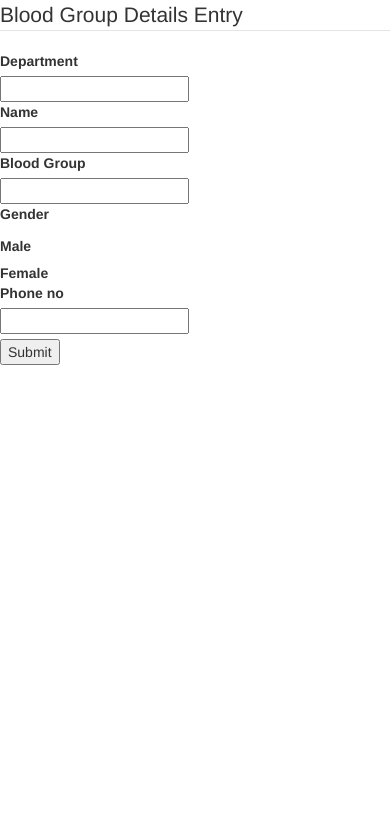
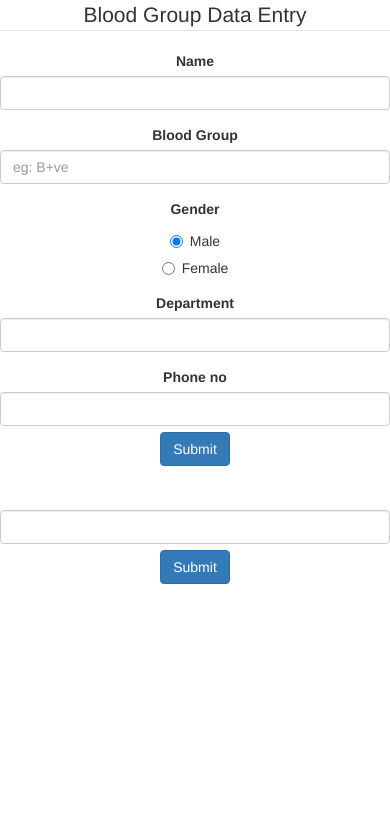
Before and after one commit to akshaynathr/BloodGroupSearchPortal, a Flask app: page /EnterDetails in a window 390 px wide. Shown: the top 828 px of the page. Run offline with Flask 2, Linux system fonts and the light colour scheme; some libraries are stand-ins or nearby versions.

Commit message:
Migrated to Bootstrap 3.0

```diff
--- a/app/templates/DetailsEntry.html
+++ b/app/templates/DetailsEntry.html
@@ -1,3 +1,4 @@
+<!DOCTYPE >
 <html>
 
 	<head>
@@ -8,76 +9,93 @@
  </head>
 
 
-	<body>
+	<body style="text-align:center">
 
-
-<form class="form-horizontal" method='post'>
+ <form class="form-horizontal" method="POST">
 <fieldset>
 
 <!-- Form Name -->
-<legend>Blood Group Details Entry</legend>
+<legend>Blood Group Data Entry</legend>
 
 <!-- Text input-->
-<div class="control-group">
-  <label class="control-label" for="dept">Department</label>
-  <div class="controls">
-    <input id="dept" name="dept" type="text" placeholder="" class="input-medium" required="">
+<div class="form-group">
+  <label class="col-md-4 control-label" for="textinput">Name</label>
+  <div class="col-md-4">
+  <input id="textinput" name="name" type="text" placeholder="" class="form-control input-md" required="">
 
   </div>
 </div>
 
 <!-- Text input-->
-<div class="control-group">
-  <label class="control-label" for="textinput">Name</label>
-  <div class="controls">
-    <input id="textinput" name="textinput" type="text" placeholder="" class="input-medium" required="">
+<div class="form-group">
+  <label class="col-md-4 control-label" for="group">Blood Group</label>
+  <div class="col-md-4">
+  <input id="group" name="group" type="text" placeholder="eg: B+ve" class="form-control input-md" required="">
+
+  </div>
+</div>
+
+<!-- Multiple Radios -->
+<div class="form-group">
+  <label class="col-md-4 control-label" for="gender">Gender</label>
+  <div class="col-md-4">
+  <div class="radio">
+    <label for="gender-0">
+      <input type="radio" name="gender" id="gender-0" value="1" checked="checked">
+      Male
+    </label>
+	</div>
+  <div class="radio">
+    <label for="gender-1">
+      <input type="radio" name="gender" id="gender-1" value="2">
+      Female
+    </label>
+	</div>
+  </div>
+</div>
+
+<!-- Text input-->
+<div class="form-group">
+  <label class="col-md-4 control-label" for="dept">Department</label>
+  <div class="col-md-4">
+  <input id="dept" name="dept" type="text" placeholder="" class="form-control input-md" required="">
 
   </div>
 </div>
 
 <!-- Text input-->
-<div class="control-group">
-  <label class="control-label" for="group">Blood Group</label>
-  <div class="controls">
-    <input id="group" name="group" type="text" placeholder="" class="input-small" required="">
+<div class="form-group">
+  <label class="col-md-4 control-label" for="phone">Phone no</label>
+  <div class="col-md-4">
+	  <input id="phone" name="phone" type="text" placeholder="" class="form-control input-md" required="">
+	  </div>
 
+<!-- Button -->
+<div class="form-group">
+  <label class="col-md-4 control-label" for="submit"></label>
+  <div class="col-md-4">
+    <button id="submit" name="submit" class="btn btn-primary">Submit</button>
   </div>
 </div>
 
-<!-- Multiple Radios -->
-<div class="control-group">
-  <label class="control-label" for="gender">Gender</label>
-  <div class="controls">
-    <label class="radio" for="gender-0">
-      <input type="radio" name="gender" id="gender-0" value="Male" checked="checked">
-      Male
-    </label>
-    <label class="radio" for="gender-1">
-      <input type="radio" name="gender" id="gender-1" value="Female">
-      Female
-    </label>
-  </div>
-</div>
-
-<!-- Text input-->
-<div class="control-group">
-  <label class="control-label" for="phone">Phone no</label>
-  <div class="controls">
-    <input id="phone" name="phone" type="text" placeholder="" class="input-medium" required="">
+</fieldset>
+</form>
+  <input id="phone" name="phone" type="text" placeholder="" class="form-control input-md" required="">
 
   </div>
 </div>
 
 <!-- Button -->
-<div class="control-group">
-  <label class="control-label" for="submit"></label>
-  <div class="controls">
-	<input type="submit" />
+<div class="form-group">
+  <label class="col-md-4 control-label" for="submit"></label>
+  <div class="col-md-4">
+    <button id="submit" name="submit" class="btn btn-primary">Submit</button>
   </div>
 </div>
 
 </fieldset>
 </form>
+
 
 	</body>
 
```
